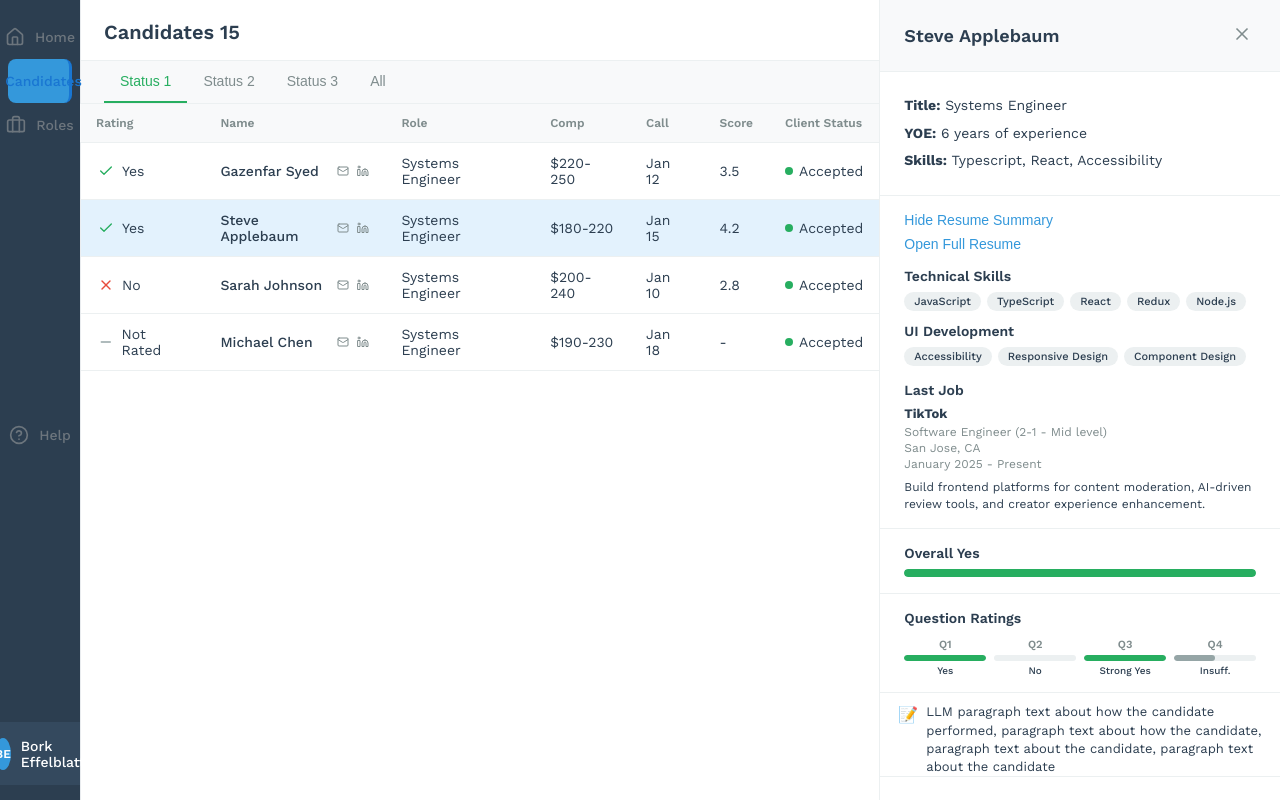
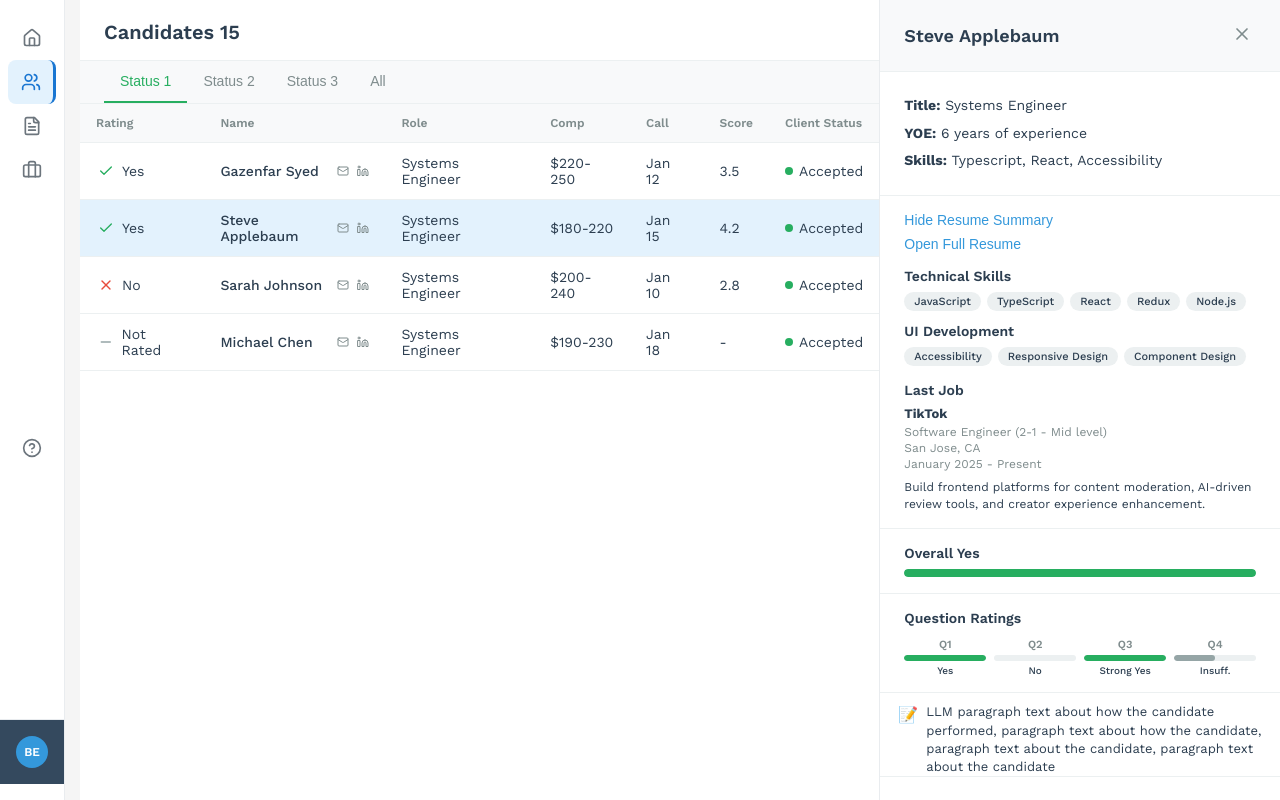
Before and after one commit to ptvans/candidate-management, a React (Create React App) app: page / in a window 1280 px wide. Built offline with nearby package versions, Linux system fonts and the light colour scheme.

Commit message:
Add guides pages

```diff
--- a/src/App.tsx
+++ b/src/App.tsx
@@ -3,6 +3,8 @@ import { HashRouter as Router, Routes, Route } from 'react-router-dom';
 import './App.css';
 import CandidateList from './pages/CandidateList';
 import CandidateDetail from './pages/CandidateDetail';
+import GuidesIndex from './pages/GuidesIndex';
+import Guides from './pages/Guides';
 
 function App() {
   return (
@@ -13,6 +15,8 @@ function App() {
           <Route path="/candidate-management" element={<CandidateList />} />
           <Route path="/candidate-management/" element={<CandidateList />} />
           <Route path="/candidate/:id" element={<CandidateDetail />} />
+          <Route path="/guides" element={<GuidesIndex />} />
+          <Route path="/guides/new" element={<Guides />} />
         </Routes>
       </div>
     </Router>
--- a/src/pages/CandidateList.css
+++ b/src/pages/CandidateList.css
@@ -79,9 +79,9 @@
   background: white;
   border-right: 1px solid #ecf0f1;
   display: flex;
+  margin-left: 80px;
   flex-direction: column;
   min-width: 0;
-  margin-left: 80px;
   overflow: hidden;
 }
 
--- a/src/pages/CandidateList.tsx
+++ b/src/pages/CandidateList.tsx
@@ -1,6 +1,6 @@
 import React, { useState } from 'react';
 import { Link } from 'react-router-dom';
-import { Home, Users, Briefcase, HelpCircle, Mail, Linkedin, X, Check, X as XIcon, Minus } from 'lucide-react';
+import { Home, Users, Briefcase, HelpCircle, Mail, Linkedin, X, Check, X as XIcon, Minus, FileText } from 'lucide-react';
 import './CandidateList.css';
 
 const CandidateList: React.FC = () => {
@@ -152,24 +152,28 @@ const CandidateList: React.FC = () => {
       <div className="sidebar">
         <div className="sidebar-content">
           <div className="nav-item">
-            <Home size={20} />
-            <span>Home</span>
+            <Link to="/" style={{ display: 'flex', alignItems: 'center', justifyContent: 'center', color: 'inherit', textDecoration: 'none' }}>
+              <Home size={20} />
+            </Link>
           </div>
           <div className="nav-item active">
-            <Users size={20} />
-            <span>Candidates</span>
+            <Link to="/" style={{ display: 'flex', alignItems: 'center', justifyContent: 'center', color: 'inherit', textDecoration: 'none' }}>
+              <Users size={20} />
+            </Link>
+          </div>
+          <div className="nav-item">
+            <Link to="/guides" style={{ display: 'flex', alignItems: 'center', justifyContent: 'center', color: 'inherit', textDecoration: 'none' }}>
+              <FileText size={20} />
+            </Link>
           </div>
           <div className="nav-item">
             <Briefcase size={20} />
-            <span>Roles</span>
           </div>
           <div className="nav-item help">
             <HelpCircle size={20} />
-            <span>Help</span>
           </div>
           <div className="user-profile-sidebar">
             <div className="user-avatar">BE</div>
-            <span>Bork Effelblatt</span>
           </div>
         </div>
       </div>
--- a/src/pages/GuidesIndex.tsx
+++ b/src/pages/GuidesIndex.tsx
@@ -1,6 +1,6 @@
 import React, { useState } from 'react';
 import { Link } from 'react-router-dom';
-import { Home, Users, Briefcase, HelpCircle, FileText, Bot, Plus, Search, Filter, MoreVertical, Calendar, User } from 'lucide-react';
+import { Home, Users, Briefcase, HelpCircle, FileText, Plus, Search, MoreVertical, Calendar, User } from 'lucide-react';
 import './GuidesIndex.css';
 
 interface Guide {
```
Also changed, not shown: 1 other file (tests, documents, lock files or other folders).
